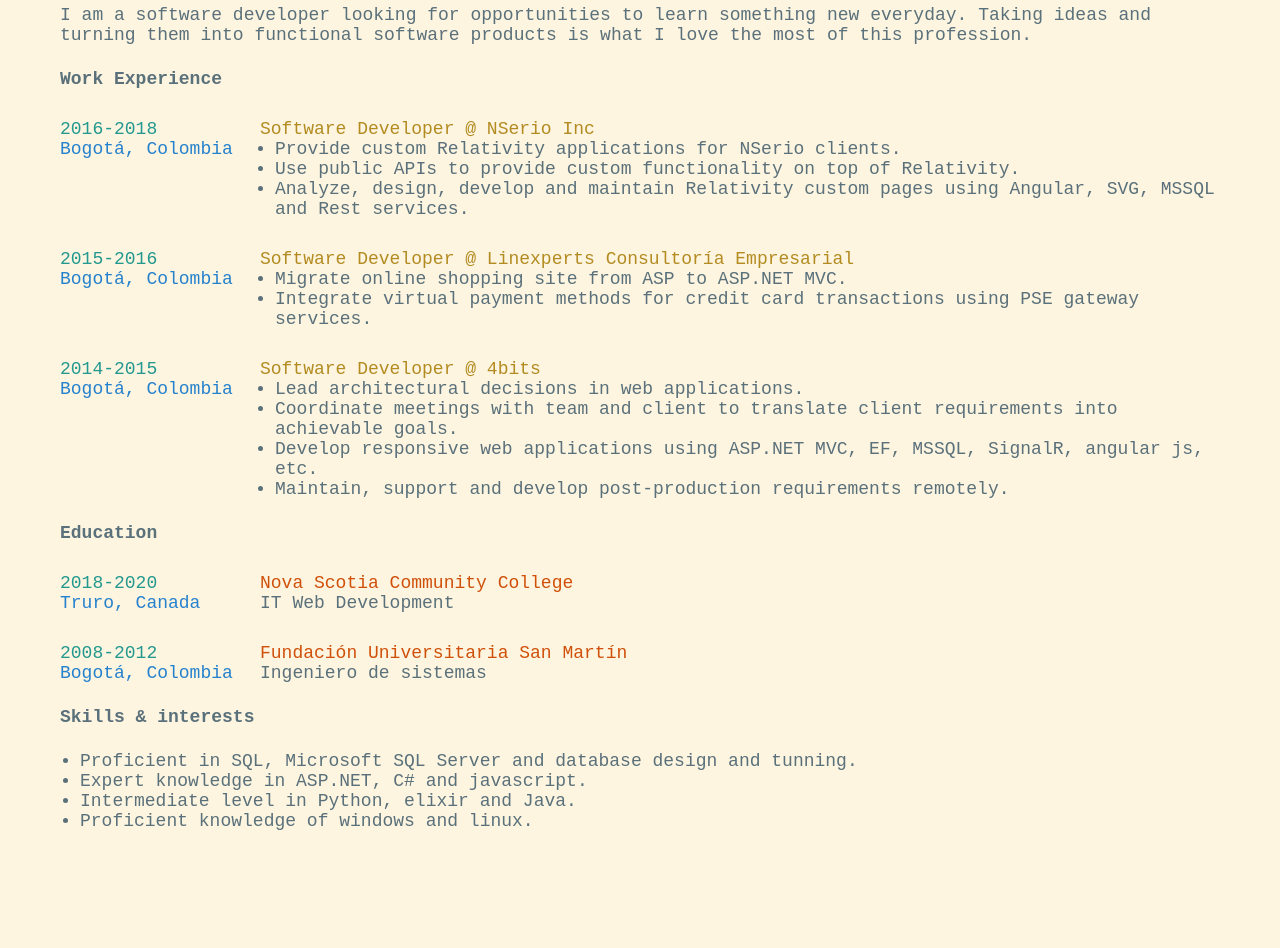
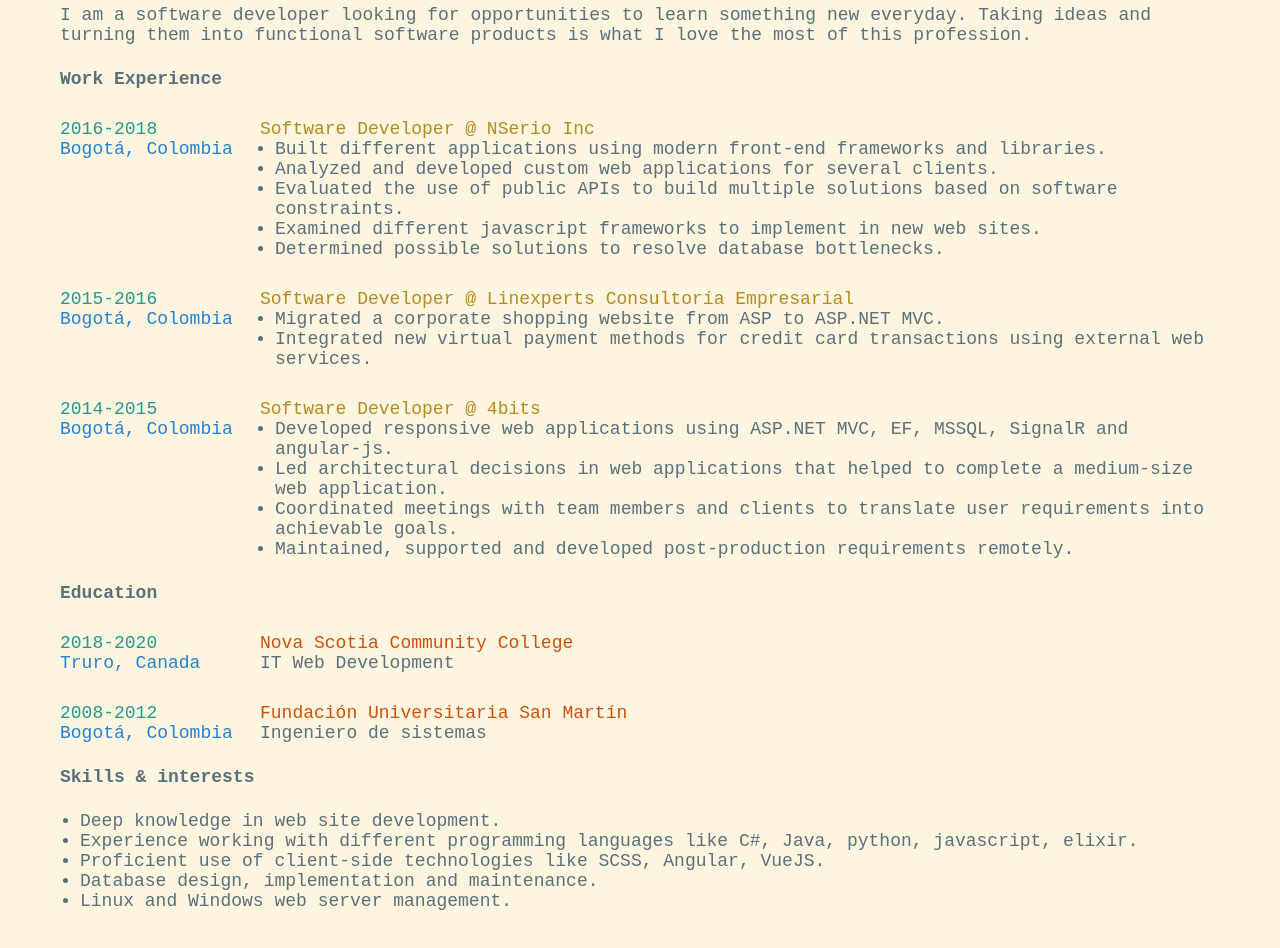
Before and after one commit to xavvvier/portfolio, a plain HTML site: page resume.html in a window 1280 px wide. Shown: the part 160-1108 px from the top of the page. Before the commit the page ends 1051 px from the top, so only its background shows below. Drawn offline with Linux system fonts and the light colour scheme.

Commit message:
Resume update

```diff
--- a/resume.html
+++ b/resume.html
@@ -74,9 +74,11 @@
                     <div class="company">Software Developer @ NSerio Inc</div>
                     <div class="city">Bogotá, Colombia</div>
                     <ul class="duties">
-                        <li>Provide custom Relativity applications for NSerio clients.</li>
-                        <li>Use public APIs to provide custom functionality on top of Relativity.</li>
-                        <li>Analyze, design, develop and maintain Relativity custom pages using Angular, SVG, MSSQL and Rest services.</li>
+                        <li>Built different applications using modern front-end frameworks and libraries.</li>
+                        <li>Analyzed and developed custom web applications for several clients.</li>
+                        <li>Evaluated the use of public APIs to build multiple solutions based on software constraints.</li>
+                        <li>Examined different javascript frameworks to implement in new web sites.</li>
+                        <li>Determined possible solutions to resolve database bottlenecks.</li>
                     </ul>
                 </div>
                 <div class="job">
@@ -84,8 +86,8 @@
                     <div class="company">Software Developer @ Linexperts Consultoría Empresarial</div>
                     <div class="city">Bogotá, Colombia</div>
                     <ul class="duties">
-                        <li>Migrate online shopping site from ASP to ASP.NET MVC.</li>
-                        <li>Integrate virtual payment methods for credit card transactions using PSE gateway services.</li>
+                        <li>Migrated a corporate shopping website from ASP to ASP.NET MVC.</li>
+                        <li>Integrated new virtual payment methods for credit card transactions using external web services.</li>
                     </ul>
                 </div>
                 <div class="job">
@@ -93,10 +95,10 @@
                     <div class="company">Software Developer @ 4bits</div>
                     <div class="city">Bogotá, Colombia</div>
                     <ul class="duties">
-                        <li>Lead architectural decisions in web applications.</li>
-                        <li>Coordinate meetings with team and client to translate client requirements into achievable goals.</li>
-                        <li>Develop responsive web applications using ASP.NET MVC, EF, MSSQL, SignalR, angular js, etc.</li>
-                        <li>Maintain, support and develop post-production requirements remotely.</li>
+                        <li>Developed responsive web applications using ASP.NET MVC, EF, MSSQL, SignalR and angular-js.</li>
+                        <li>Led architectural decisions in web applications that helped to complete a medium-size web application.</li>
+                        <li>Coordinated meetings with team members and clients to translate user requirements into achievable goals.</li>
+                        <li>Maintained, supported and developed post-production requirements remotely.</li>
                     </ul>
                 </div>
             </section>
@@ -118,10 +120,11 @@
             <div>
                 <h4>Skills &amp; interests</h4>
                 <ul>
-                    <li>Proficient in SQL, Microsoft SQL Server and database design and tunning.</li>
-                    <li>Expert knowledge in ASP.NET, C# and javascript.</li>
-                    <li>Intermediate level in Python, elixir and Java.</li>
-                    <li>Proficient knowledge of windows and linux.</li>
+                    <li>Deep knowledge in web site development.</li>
+                    <li>Experience working with different programming languages like C#, Java, python, javascript, elixir.</li>
+                    <li>Proficient use of client-side technologies like SCSS, Angular, VueJS.</li>
+                    <li>Database design, implementation and maintenance.</li>
+                    <li>Linux and Windows web server management.</li>
                 </ul>
             </div>
         </main>
```
